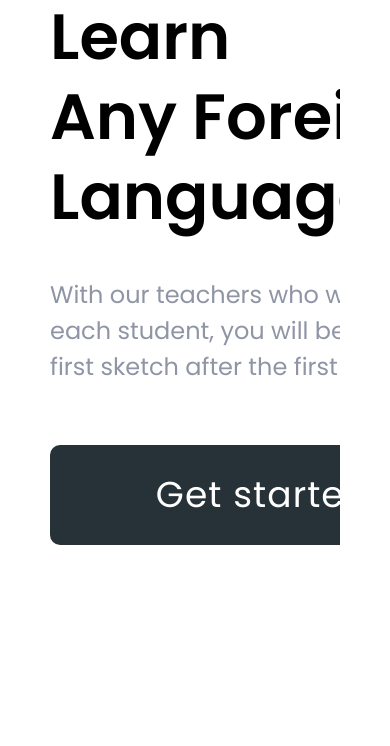
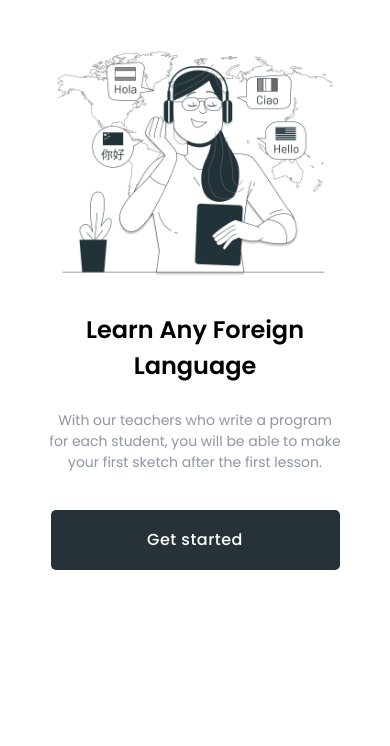
Before and after one commit to kpovel/britlex-layout, a plain HTML site: page index.html in a window 390 px wide. Shown: the part 98-844 px from the top of the page. Drawn offline with nearby package versions, Linux system fonts and the light colour scheme.

Commit message:
Added the adaptive layout of the hero section

```diff
--- a/css/hero.css
+++ b/css/hero.css
@@ -3,30 +3,22 @@
   justify-content: space-between;
 }
 
-.hero-container {
-
-}
-
-.text-block {
-}
-
 .text-block__center {
   display: flex;
-  justify-content: space-between;
   align-items: center;
+  gap: 34px;
 }
 
 .hero-title {
   display: inline-block;
   width: 386px;
-  font-style: normal;
   font-weight: 600;
   font-size: 64px;
   line-height: 80px;
   margin: 0 0 20px;
 }
 
-.bulb-icon{
+.bulb-icon {
   width: 85px;
   height: 85px;
 }
@@ -40,7 +32,7 @@
   color: #8F95A5;
 }
 
-.button-hero {
+.hero-button {
   width: 426px;
   height: 100px;
   margin-top: 30px;
@@ -53,8 +45,150 @@
   text-align: center;
 }
 
-.learning-language {
+@media screen and (max-width: 1600px) {
+  .hero-title {
+    width: 290px;
+    font-size: 48px;
+    line-height: 64px;
+  }
+
+  .bulb-icon {
+    width: 58px;
+    height: 59px;
+  }
+
+  .text-block__center {
+    gap: 12px;
+  }
+
+  .hero-description {
+    width: 422px;
+    font-size: 20px;
+    line-height: 30px;
+  }
+
+  .hero-button {
+    width: 292px;
+    height: 80px;
+    font-size: 24px;
+    line-height: 36px;
+    border-radius: 5px;
+  }
+
+  .learning-language__image {
+    object-fit: contain;
+    width: 460px;
+    height: 460px;
+  }
 }
 
-.learning-language__icon {
+@media screen and (max-width: 992px) {
+  .hero-title {
+    font-size: 36px;
+    line-height: 45px;
+    width: 217px;
+  }
+
+  .bulb-icon {
+    width: 51px;
+    height: 51px;
+  }
+
+  .hero-description {
+    font-size: 16px;
+    line-height: 24px;
+    width: 338px;
+  }
+
+  .hero-button {
+    width: 236px;
+    height: 65px;
+    font-size: 18px;
+    line-height: 27px;
+  }
+
+  .learning-language__image {
+    width: 352px;
+    height: 352px;
+  }
 }
+
+@media screen and (max-width: 768px) {
+  .hero {
+    flex-direction: column-reverse;
+    align-items: center;
+  }
+
+  .text-block {
+    display: flex;
+    flex-direction: column;
+    align-items: center;
+  }
+
+  .hero-title {
+    width: 491px;
+    font-size: 34px;
+    line-height: 45px;
+    text-align: center;
+    margin-bottom: 13px;
+  }
+
+  .hero-title__break {
+    display: none;
+  }
+
+  .bulb-icon {
+    display: none;
+  }
+
+  .hero-description {
+    width: 486px;
+    font-size: 16px;
+    line-height: 24px;
+    text-align: center;
+    margin: 13px 0 19px 0;
+  }
+
+  .hero-button {
+    width: 305px;
+    height: 75px;
+    font-weight: 500;
+    font-size: 18px;
+    line-height: 27px;
+    margin-top: 18px;
+  }
+
+  .learning-language__image {
+    width: 424px;
+    height: 424px;
+    margin: 0;
+  }
+}
+
+@media screen and (max-width: 575px) {
+  .hero-title {
+    width: 220px;
+    height: 72px;
+    font-size: 24px;
+    line-height: 36px;
+  }
+
+  .hero-description {
+    width: 292px;
+    height: 63px;
+    font-size: 14px;
+    line-height: 21px;
+  }
+
+  .hero-button {
+    width: 289px;
+    height: 60px;
+    font-size: 16px;
+    line-height: 24px;
+  }
+
+  .learning-language__image {
+    width: 300px;
+    height: 300px;
+  }
+}
--- a/css/styles.css
+++ b/css/styles.css
@@ -95,7 +95,7 @@ body {
   }
 
   .header {
-    padding: 25px 0;
+    padding: 25px 0 68px 0;
   }
 
   .header-logo {
@@ -144,7 +144,7 @@ body {
   }
 
   .header {
-    padding: 39px 0;
+    padding: 39px 0 11px 0;
   }
 }
 
@@ -154,6 +154,6 @@ body {
   }
 
   .header {
-    padding: 39px 0 11px 0;
+    padding: 36px 0 29px 0;
   }
 }
--- a/index.html
+++ b/index.html
@@ -58,7 +58,7 @@
           <div class="text-block__center">
             <h1 class="hero-title">
               Learn
-              <br>
+              <br class="hero-title__break">
               Any Foreign
               Language
             </h1>
@@ -71,12 +71,12 @@
             each student, you will be able to make your
             first sketch after the first lesson.
           </p>
-          <button class="button-hero">
+          <button class="hero-button">
             Get started
           </button>
         </div>
         <div class="learning-language">
-          <img class="learning-language__icon" src="./images/learning-language.png" alt="Learning language">
+          <img class="learning-language__image" src="./images/learning-language.png" alt="Learning language">
         </div>
       </section>
     </main>
```
